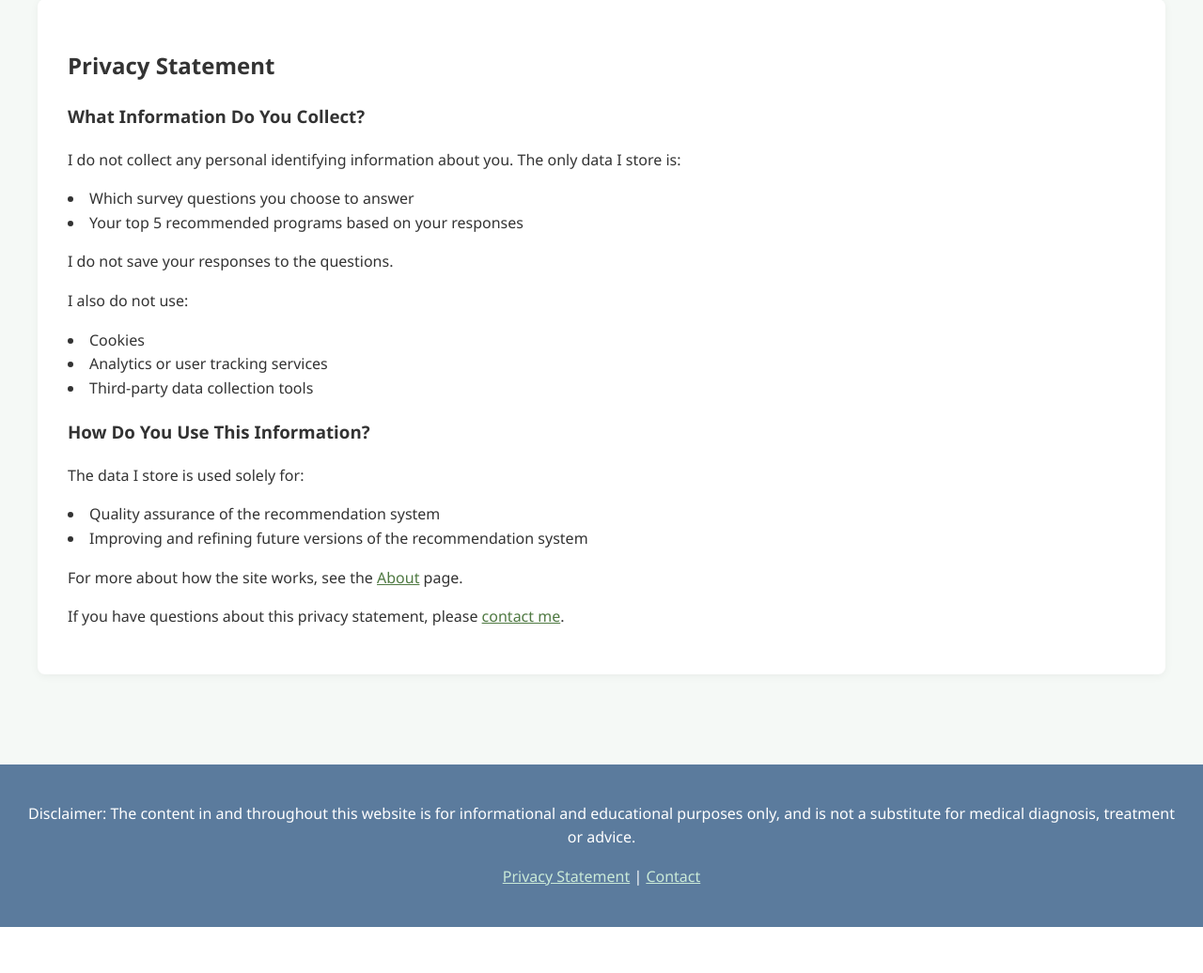
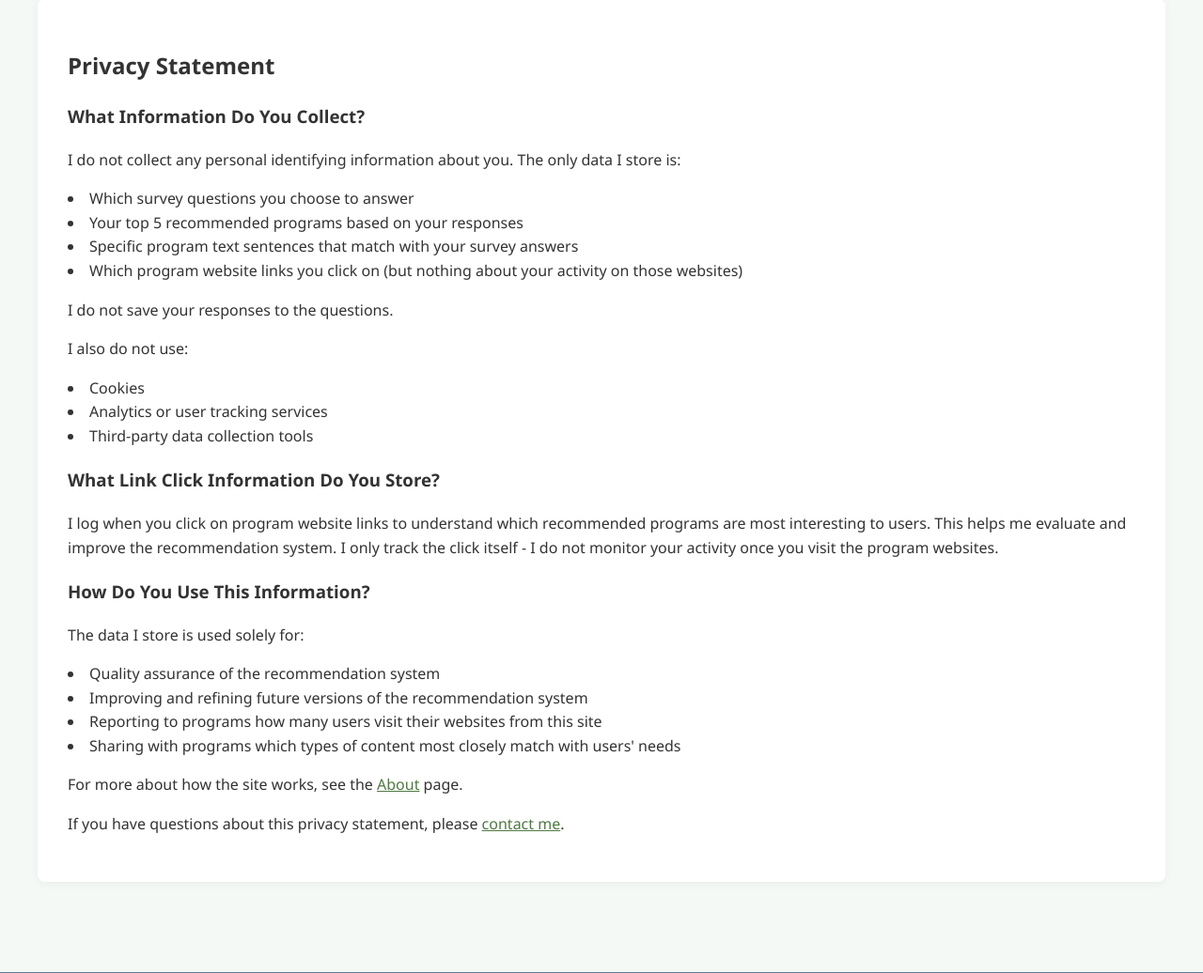
Before and after one commit to jkberry07/cfs-rec-sys, a Flask app: page /privacy in a window 1280 px wide. Shown: the part 278-1314 px from the top of the page at 94% size. Before the commit the page ends 1265 px from the top, so only its background shows below. Run offline with Flask 3, Linux system fonts and the light colour scheme; parts of the project's set-up code (start-up, migrations or seed data) failed here and were passed over.

Commit message:
Updated program text and fields to fix errors, added tracking for matched program sentences and for program sites clicked, updated privacy policy accordingly.

```diff
--- a/server.py
+++ b/server.py
@@ -3,7 +3,7 @@ import os
 import sys
 from flask import Flask, render_template, request, jsonify
 import requests
-from deploy_setup import download_models, init_db, log_survey_data
+from deploy_setup import download_models, init_db, log_survey_data, get_db_connection
 from dotenv import load_dotenv
 
 load_dotenv() #get environment variables on local machine.
@@ -153,11 +153,20 @@ def recommendations():
         {
             'name': ranked_programs[i]['name'],
             'score': ranked_programs[i]['score']
+            #Also store top sentences used for each program, the ones that are used for the score (I believe that's 5 from semantics and 10 from tone)
         }
         for i in range(min(5, len(ranked_programs)))
     ]
 
-    log_survey_data(questions, top_5_programs)
+    top_prog_sentences = [
+        {
+            'name': summary['Name'][idx],
+            'sem_sentences': summary['Semantic Sentences'][idx]
+        }
+        for idx in ranking_idx
+    ]
+
+    log_survey_data(questions, top_prog_sentences, top_5_programs)
 
     ranked_programs_json = json.dumps(ranked_programs)
 
@@ -172,6 +181,31 @@ def recommendations():
                           forum_survey=forum,
                           version=time.time())
 
+#track which program websites get visited
+@app.route('/track-click', methods=['POST'])
+def track_click():
+    try:
+        data = request.get_json()
+        program_name = data.get('program_name')
+        program_url = data.get('program_url')
+
+        conn = get_db_connection()
+        cur = conn.cursor()
+
+        cur.execute('''
+            INSERT INTO click_tracking (program_name, program_url, timestamp)
+            VALUES (%s, %s, CURRENT_TIMESTAMP)
+        ''', (program_name, program_url))
+
+        conn.commit()
+        cur.close()
+        conn.close()
+
+        return jsonify({'success': True})
+    except Exception as e:
+        print(f"Error tracking click: {e}")
+        return jsonify({'success': False}), 500
+
 # Start the server
 if __name__ == '__main__':
     port = int(os.environ.get('PORT', 7000))
--- a/templates/privacy.html
+++ b/templates/privacy.html
@@ -29,32 +29,36 @@
   <div class="container">
         <section class="intro">
             <h2>Privacy Statement</h2>
-
             <h3>What Information Do You Collect?</h3>
             <p>
                 I do not collect any personal identifying information about you. The only data I store is:
-
                 <li>Which survey questions you choose to answer</li>
                 <li>Your top 5 recommended programs based on your responses</li>
+                <li>Specific program text sentences that match with your survey answers</li>
+                <li>Which program website links you click on (but nothing about your activity on those websites)</li>
             </p>
 
             <p>I do not save your responses to the questions.</p>
 
             <p>
                 I also do not use:
-
                 <li>Cookies</li>
                 <li>Analytics or user tracking services</li>
                 <li>Third-party data collection tools</li>
             </p>
 
+            <h3>What Link Click Information Do You Store?</h3>
+            <p>
+                I log when you click on program website links to understand which recommended programs are most interesting to users. This helps me evaluate and improve the recommendation system. I only track the click itself - I do not monitor your activity once you visit the program websites.
+            </p>
+
             <h3>How Do You Use This Information?</h3>
             <p>The data I store is used solely for:
-
                 <li>Quality assurance of the recommendation system</li>
                 <li>Improving and refining future versions of the recommendation system</li>
+                <li>Reporting to programs how many users visit their websites from this site</li>
+                <li>Sharing with programs which types of content most closely match with users' needs</li>
             </p>
-
             <p>
                 For more about how the site works, see the <a href="/about" style="color: var(--primary-green);">About</a> page.
             </p>
```
Also changed, not shown: compare_to_user.py (+4 -4 lines), deploy_setup.py (+17 -5 lines), templates/recommendations.html (+19 -0 lines). Lines whose indentation alone changed are shown as unchanged.
